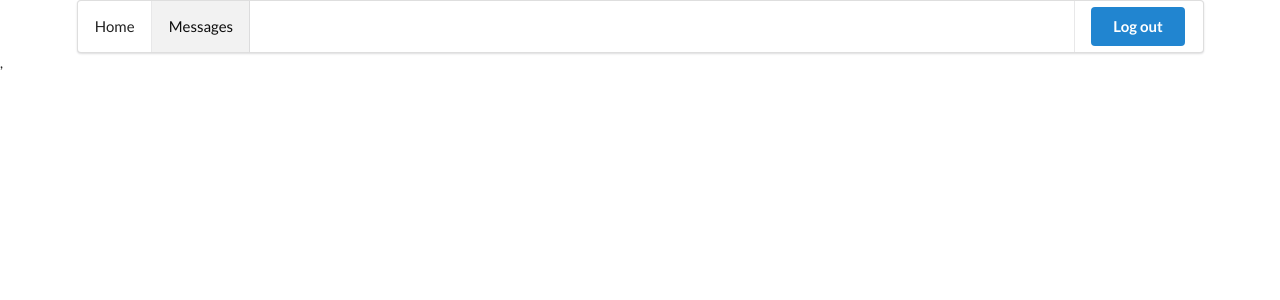
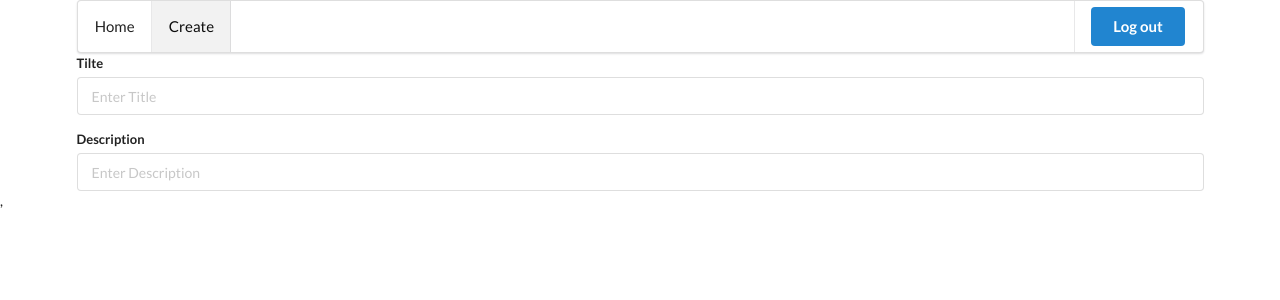
Before and after one commit to GiorgiKhunashvili/sadgegrdzelo, a React (Create React App) app in the folder client/: page /sad/create in a window 1280 px wide. Shown: the top 300 px of the page. Built offline with nearby package versions, Linux system fonts and the light colour scheme; sample sign-in values are in the browser's storage.

Commit message:
added redux form to CreateSad

```diff
--- a/client/src/components/Header.js
+++ b/client/src/components/Header.js
@@ -38,7 +38,7 @@ class Header extends React.Component {
                     Home
                 </NavLink>
                 <NavLink to="/sad/create" exact className="item" activeClassName="active">
-                    Messages
+                    Create
                 </NavLink>
                 {this.renderAuthLink()}
                 </div>
--- a/client/src/components/sadgegrdzelo/CreateSad.js
+++ b/client/src/components/sadgegrdzelo/CreateSad.js
@@ -1,14 +1,55 @@
 import React from 'react';
-
+import { Field, reduxForm } from 'redux-form';
 
 class CreateSad extends React.Component {
+    renderInput = ({label, input, type, holder}) => {
+        let formInput = <input {...input} placeholder={holder} />
+        if(type === "textare"){
+            formInput = <textarea />
+        }
+        return (
+            <div className="field">
+                <label>{ label }</label>
+                {formInput}
+            </div>
+        )
+    }
+
+    renderAudioRecorder = () => {
+        return (
+            <div>
+
+            </div>
+
+        )
+    }
     render() {
         return (
             <div>
-
-                </div>
+                <form className="ui form error">
+                    <Field
+                        name="title"
+                        component={this.renderInput}
+                        label="Tilte"
+                        holder="Enter Title"
+                        type="text"
+                    />
+                    <Field
+                        name="description"
+                        component={this.renderInput}
+                        label="Description"
+                        holder="Enter Description"
+                        type="textarea"
+                    />
+                </form>
+            </div>
         )
     }
 }
 
-export default CreateSad;
+const formWrapper = reduxForm({
+    form: "CreateSad",
+}
+)(CreateSad);
+
+export default formWrapper;
```
